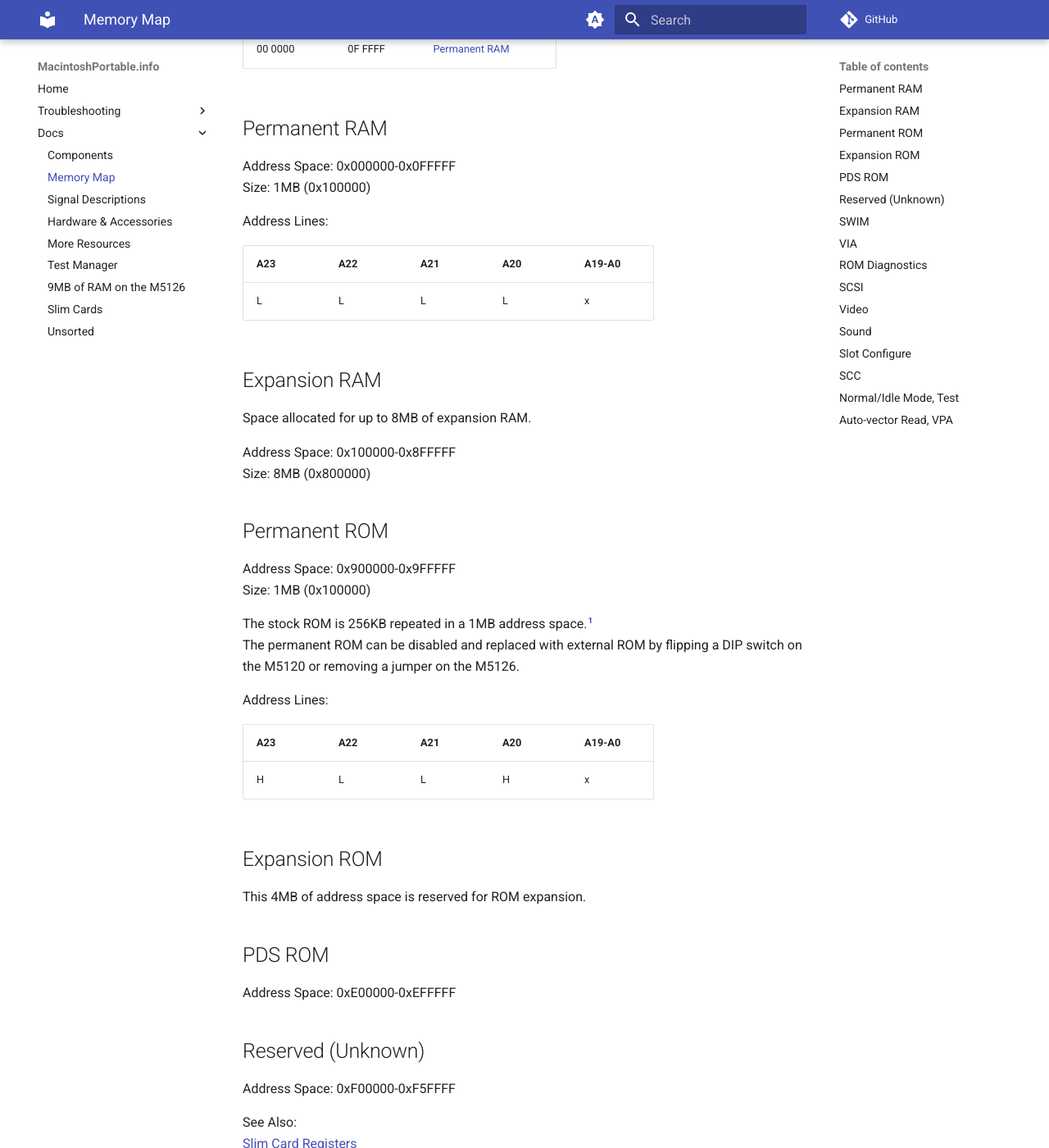
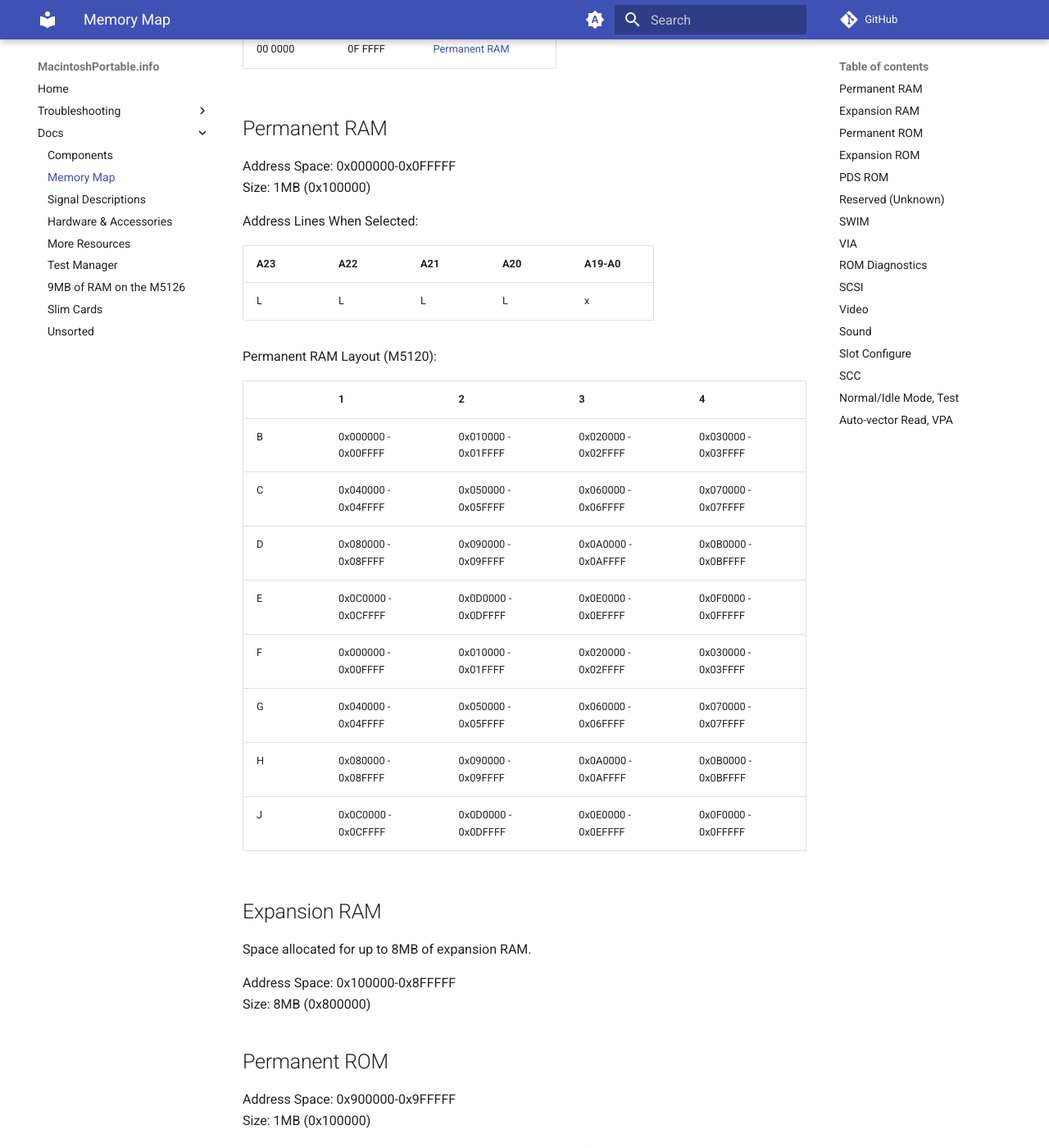
Before and after one commit to rezafouladian/MacintoshPortable, an MkDocs documentation site: the page built from docs/MemoryMap.md, in a window 1280 px wide and 1400 px high, scrolled down 870 px. Shown: the whole window at 82% size. Built offline with MkDocs 1.6.1 and Material for MkDocs 9.7.7, drawn with Linux system fonts in a browser that asks for light colours; comment, search, counter and statistics services are not loaded.

Commit message:
Add M5120 RAM addresses

```diff
--- a/docs/MemoryMap.md
+++ b/docs/MemoryMap.md
@@ -22,11 +22,24 @@
 Address Space: 0x000000-0x0FFFFF
 Size: 1MB (0x100000)
 
-Address Lines:
+Address Lines When Selected:
 
 | A23 | A22 | A21 | A20 | A19-A0 |
 | --- | --- | --- | --- | ------ |
 | L | L | L | L | x |
+
+Permanent RAM Layout (M5120):
+
+| | 1 | 2 | 3 | 4 |
+| --- | --- | --- | --- | --- |
+| B | 0x000000 - 0x00FFFF | 0x010000 - 0x01FFFF | 0x020000 - 0x02FFFF | 0x030000 - 0x03FFFF |
+| C | 0x040000 - 0x04FFFF | 0x050000 - 0x05FFFF | 0x060000 - 0x06FFFF | 0x070000 - 0x07FFFF |
+| D | 0x080000 - 0x08FFFF | 0x090000 - 0x09FFFF | 0x0A0000 - 0x0AFFFF | 0x0B0000 - 0x0BFFFF |
+| E | 0x0C0000 - 0x0CFFFF | 0x0D0000 - 0x0DFFFF | 0x0E0000 - 0x0EFFFF | 0x0F0000 - 0x0FFFFF
+| F | 0x000000 - 0x00FFFF | 0x010000 - 0x01FFFF | 0x020000 - 0x02FFFF | 0x030000 - 0x03FFFF |
+| G | 0x040000 - 0x04FFFF | 0x050000 - 0x05FFFF | 0x060000 - 0x06FFFF | 0x070000 - 0x07FFFF |
+| H | 0x080000 - 0x08FFFF | 0x090000 - 0x09FFFF | 0x0A0000 - 0x0AFFFF | 0x0B0000 - 0x0BFFFF |
+| J | 0x0C0000 - 0x0CFFFF | 0x0D0000 - 0x0DFFFF | 0x0E0000 - 0x0EFFFF | 0x0F0000 - 0x0FFFFF
 
 ## Expansion RAM
 Space allocated for up to 8MB of expansion RAM.
```
